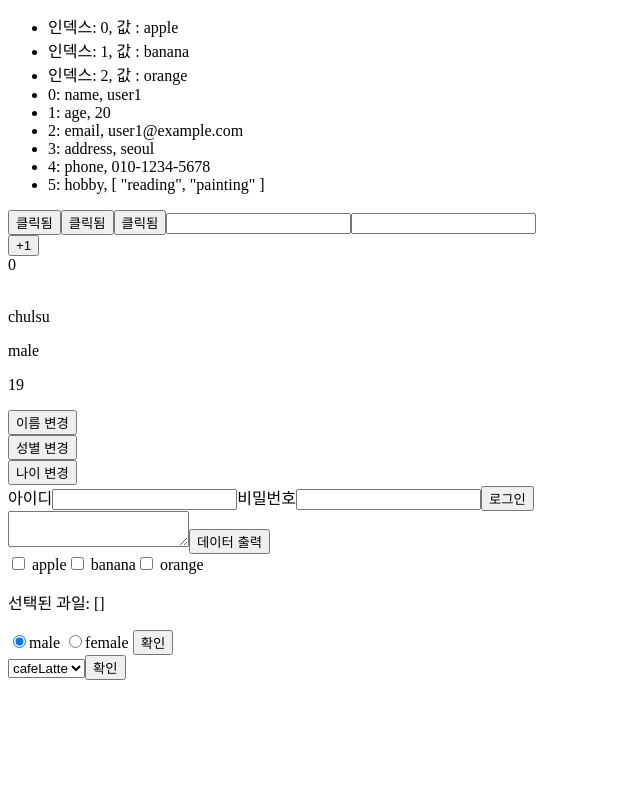
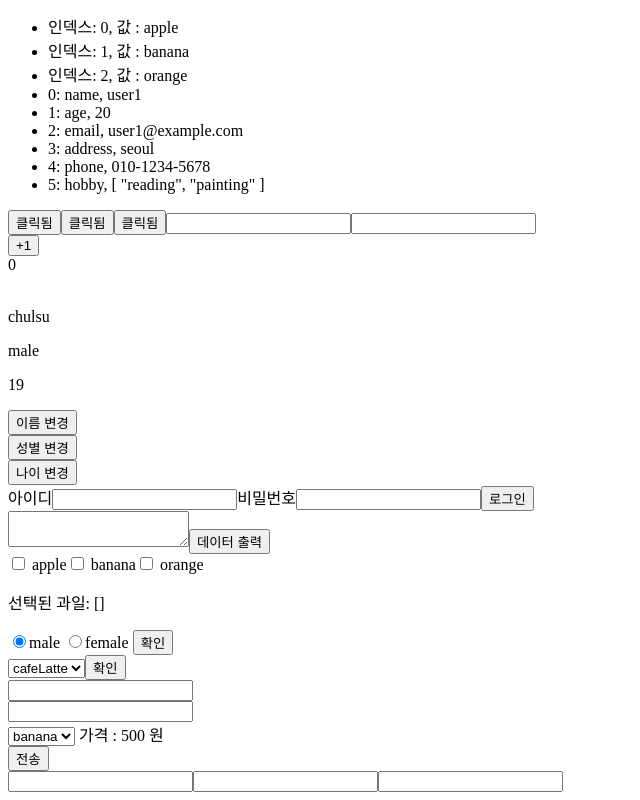
Before and after one commit to dongugchoi/Tutoring, a Vue app in the folder npm-vue/ch03/: page / in a window 1280 px wide. Shown: the part 458-1258 px from the top of the page, without its empty margins (0-640 px from the left). Before the commit the page ends 1146 px from the top, so only its background shows below. Built offline with nearby package versions, Linux system fonts and the light colour scheme.

Commit message:
vue change event study

```diff
--- a/npm-vue/ch03/src/App.vue
+++ b/npm-vue/ch03/src/App.vue
@@ -101,8 +101,32 @@
   <button type="button" @click="printSelectedItem">확인</button>
 </form>
 
+<!-- 한글은 한글자씩 밀리기때문에 이벤트속성으로 -->
+<input type="text" @input="onChangeHandler($event)" />
+{{ messages }}
+<br/>
+<!-- 한국어, 일본어, 중국어를 제외한 언어는 v-model을 사용 -->
+<input type="text" v-model="messages" />
+{{ messages }}
+<br/>
+<select v-model="selectd" @change="onChangeHandle">
+  <option value="apple">apple</option>
+  <option value="banana">banana</option>
+  <option value="orange">orange</option>
+</select>
+가격 : {{ price }} 원
 
+<form @submit="onsubmitHandler">
+  <button type="submit">전송</button>
+</form>
 
+<!-- keyup : 키보드의 키를 눌렀다가 뗏을 때 발생하는 이벤트
+     keypress : 키보드의 키를 누르고 있을 때 발생
+     keydown : keyup과 비슷하지만 입력한 키의 종류(esc키를 눌렀는지 shift를 눌렀는지 등)에 초점을 맞춘다.
+-->
+<input type="text" @keyup="onKeyupHandler"/>
+<input type="text" @keypress="onkeypressHandler"/>
+<input type="text" @keydown="onkeydownHandler"/>
 
 
 </div>
@@ -136,6 +160,8 @@
         uPwd:'',
         selectedFruits:[],
         selectItem : 'cafeLatte',
+        selectd:'banana',
+        price:500,
       }
     },
 
@@ -186,7 +212,44 @@
 
       fruit(){
         this.fruits = ture
+      },
+
+      onChangeHandler($event){
+        this.messages = $event.target.value;
+      },
+
+      onChangeHandle($event){
+        if(this.selectd === 'banana'){
+          this.price = 500;
+        }
+        if(this.selectd === 'apple'){
+          this.price = 700;
+        }
+        if(this.selectd === 'orange'){
+          this.price = 1000;
+        }
+      },
+
+      onsubmitHandler(e){
+        // 기본전송이벤트 방지
+        e.preventDefault();
+        console.log('onSubmit Handler!');
+      },
+
+      onKeyupHandler(){
+        console.log(`keyup event!`);
+
+      },
+
+      onkeypressHandler(){
+        console.log(`keypress event!`);
+      },
+
+      onkeydownHandler(){
+        console.log(`keydown event!`);
       }
+
+
     }
   }
 </script>
```
